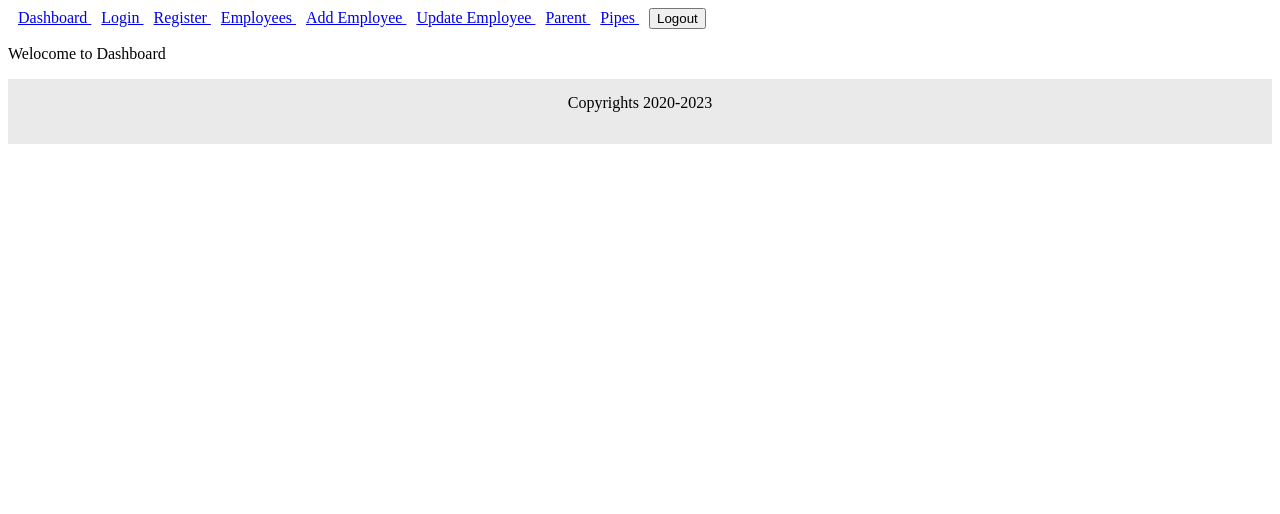
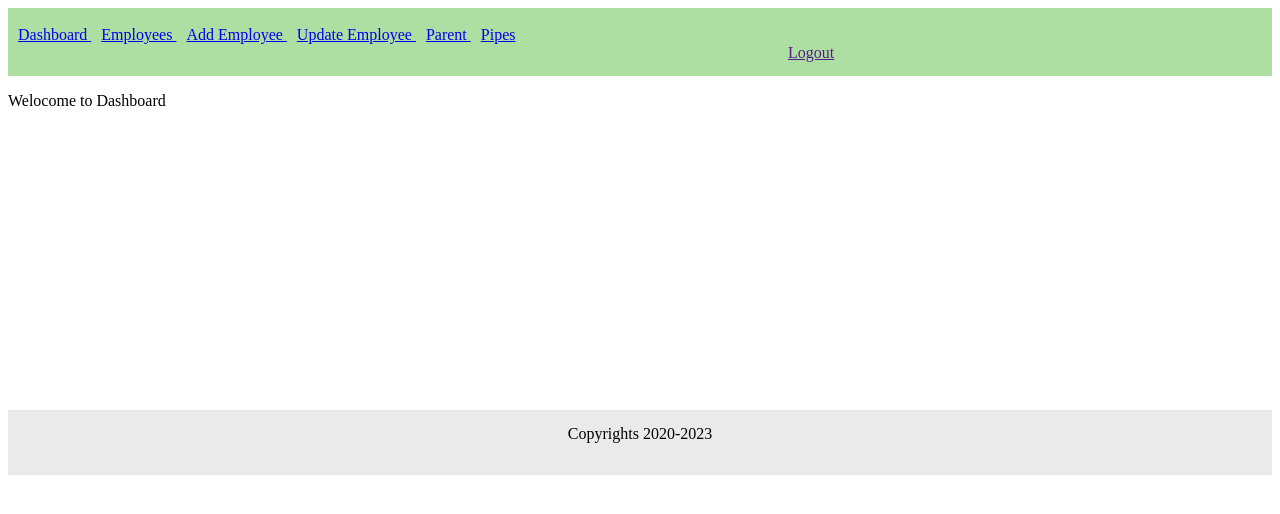
Before and after one commit to Pavan-1278/angular_realtime_proj, an Angular app: page /dashboard in a window 1280 px wide. Shown: the top 514 px of the page. Built offline with nearby package versions, Linux system fonts and the light colour scheme; sample sign-in values are in the browser's storage.

Commit message:
Added navigation bar and some changes

```diff
--- a/src/app/app.component.html
+++ b/src/app/app.component.html
@@ -6,6 +6,6 @@
   <app-header></app-header>
 </div>
 <router-outlet></router-outlet>
-<div>
+<div style="margin-top: 300px;" *ngIf="logged_in_user">
   <app-footer></app-footer>
 </div>
--- a/src/app/app.component.ts
+++ b/src/app/app.component.ts
@@ -1,10 +1,18 @@
-import { Component } from '@angular/core';
+import { Component, OnInit } from '@angular/core';
+import { AuthService } from './auth-services/auth-service';
 
 @Component({
   selector: 'app-root',
   templateUrl: './app.component.html',
   styleUrls: ['./app.component.css']
 })
-export class AppComponent {
+export class AppComponent implements OnInit{
   title = 'angular_main_proj';
+  logged_in_user :boolean = false;
+
+  constructor(private authService: AuthService) { }
+
+  ngOnInit(): void {
+    this.logged_in_user = this.authService.isUserLoggedIn();
+  }
 }
--- a/src/app/auth-services/auth-service.ts
+++ b/src/app/auth-services/auth-service.ts
@@ -23,6 +23,7 @@ export class AuthService {
         this.isloggedIn=true;
         this.userName=username;
         localStorage.setItem('user',this.userName);
+        window.location.reload();
         this.router.navigate(['dashboard']);
         return this.isloggedIn;
     }
--- a/src/app/header/header.component.html
+++ b/src/app/header/header.component.html
@@ -1,11 +1,12 @@
-<div>
-    <a [routerLink]="['/dashboard']" style="margin-left: 10px;">Dashboard  </a>
-    <a [routerLink]="['/login']" style="margin-left: 10px;">Login  </a>
-    <a [routerLink]="['/register']" style="margin-left: 10px;">Register </a>
-    <a [routerLink]="['/employee']" style="margin-left: 10px;">Employees </a>
-    <a [routerLink]="['/add-employee']" style="margin-left: 10px;">Add Employee </a>
-    <a [routerLink]="['/update-employee']" style="margin-left: 10px;">Update Employee </a>
-    <a [routerLink]="['/parent']" style="margin-left: 10px;">Parent </a>
-    <a [routerLink]="['/pipes']" style="margin-left: 10px;">Pipes </a>
-    <button (click)="logout()"   style="margin-left: 10px;">Logout</button>
+<div style="background-color: #aedfa2;height: 50px;padding-top: 18px;">
+
+    <a [routerLink]="['/dashboard']" *ngIf="logged_in_user" style="margin-left: 10px;">Dashboard  </a>
+    <a [routerLink]="['/login']" *ngIf="!logged_in_user" style="margin-left: 10px;">Login  </a>
+    <a [routerLink]="['/register']" *ngIf="!logged_in_user" style="margin-left: 10px;">Register </a>
+    <a [routerLink]="['/employee']" *ngIf="logged_in_user" style="margin-left: 10px;">Employees </a>
+    <a [routerLink]="['/add-employee']" *ngIf="logged_in_user" style="margin-left: 10px;">Add Employee </a>
+    <a [routerLink]="['/update-employee']" *ngIf="logged_in_user" style="margin-left: 10px;">Update Employee </a>
+    <a [routerLink]="['/parent']" *ngIf="logged_in_user" style="margin-left: 10px;">Parent </a>
+    <a [routerLink]="['/pipes']" *ngIf="logged_in_user" style="margin-left: 10px;">Pipes </a>
+    <a  (click)="logout()"  href="" *ngIf="logged_in_user" style="margin-left: 780px;">Logout</a>
 </div>
--- a/src/app/header/header.component.ts
+++ b/src/app/header/header.component.ts
@@ -1,5 +1,6 @@
 import { Component, OnInit } from '@angular/core';
 import { AuthService } from '../auth-services/auth-service';
+import { Router } from '@angular/router';
 
 @Component({
   selector: 'app-header',
@@ -8,9 +9,13 @@ import { AuthService } from '../auth-services/auth-service';
 })
 export class HeaderComponent implements OnInit {
 
-  constructor(private authService: AuthService) { }
+  logged_in_user :boolean = false;
+
+  constructor(private authService: AuthService, private router: Router) { }
 
   ngOnInit(): void {
+    this.logged_in_user = this.authService.isUserLoggedIn();
+    this.router.navigate(['dashboard']);
   }
   logout(){
     this.authService.logoutUser();
```
Also changed, not shown: src/app/login/login.component.ts (+2 -6 lines), src/app/auth-services/auth-service-guard.ts (line endings or trailing spaces).
